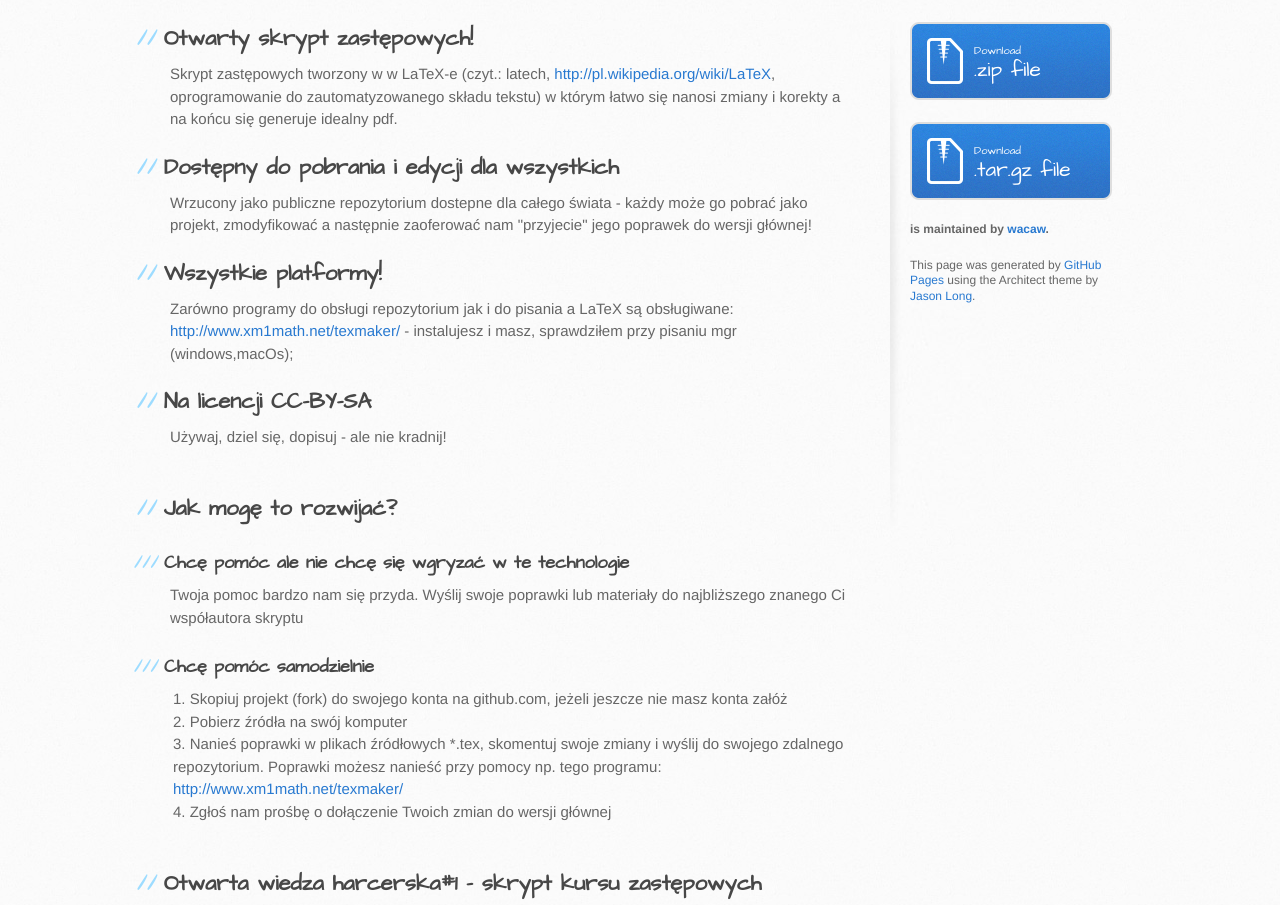
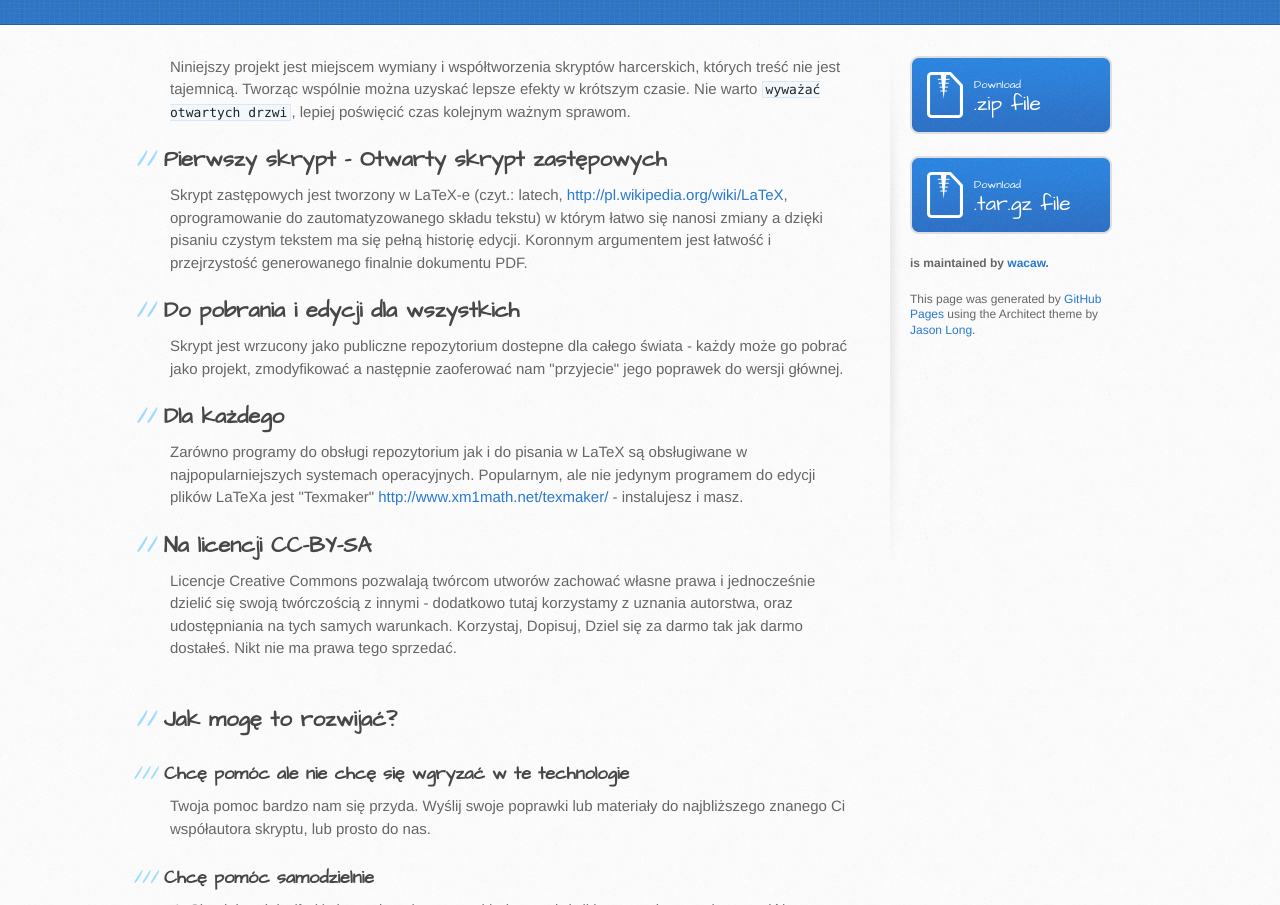
Before and after one commit to wacaw/otwartawiedzaharcerska, a plain HTML site: page index.html in a window 1280 px wide. Shown: the part 282-1187 px from the top of the page. Drawn offline with Linux system fonts and the light colour scheme.

Commit message:
Create gh-pages branch via GitHub

```diff
--- a/index.html
+++ b/index.html
@@ -20,7 +20,7 @@
     <header>
       <div class="inner">
         <h1>Otwarta wiedza harcerska</h1>
-        <h2>Otwarta wiedza harcerska#1</h2>
+        <h2>Na początek projektu - skrypt zastępowych</h2>
         <a href="https://github.com/wacaw/otwartawiedzaharcerska" class="button"><small>View project on</small>GitHub</a>
       </div>
     </header>
@@ -28,37 +28,40 @@
     <div id="content-wrapper">
       <div class="inner clearfix">
         <section id="main-content">
-          <h2>Otwarty skrypt zastępowych!</h2>
+          <p>Niniejszy projekt jest miejscem wymiany i współtworzenia skryptów harcerskich, których treść nie jest tajemnicą. Tworząc wspólnie można uzyskać lepsze efekty w krótszym czasie. Nie warto <code>wyważać otwartych drzwi</code>, lepiej poświęcić czas kolejnym ważnym sprawom.  </p>
 
-<p>Skrypt zastępowych tworzony w w LaTeX-e (czyt.: latech, <a href="http://pl.wikipedia.org/wiki/LaTeX">http://pl.wikipedia.org/wiki/LaTeX</a>, oprogramowanie do zautomatyzowanego składu tekstu) w którym łatwo się nanosi zmiany i korekty a na końcu się generuje idealny pdf.</p>
+<h2>Pierwszy skrypt - Otwarty skrypt zastępowych</h2>
 
-<h2>Dostępny do pobrania i edycji dla wszystkich</h2>
+<p>Skrypt zastępowych jest tworzony w LaTeX-e (czyt.: latech, <a href="http://pl.wikipedia.org/wiki/LaTeX">http://pl.wikipedia.org/wiki/LaTeX</a>, oprogramowanie do zautomatyzowanego składu tekstu) w którym łatwo się nanosi zmiany a dzięki pisaniu czystym tekstem ma się pełną historię edycji. Koronnym argumentem jest łatwość i przejrzystość generowanego finalnie dokumentu PDF.</p>
 
-<p>Wrzucony jako publiczne repozytorium dostepne dla całego świata - każdy może go pobrać jako projekt, zmodyfikować a następnie zaoferować nam "przyjecie" jego poprawek do wersji głównej!</p>
+<h2>Do pobrania i edycji dla wszystkich</h2>
 
-<h2>Wszystkie platformy!</h2>
+<p>Skrypt jest wrzucony jako publiczne repozytorium dostepne dla całego świata - każdy może go pobrać jako projekt, zmodyfikować a następnie zaoferować nam "przyjecie" jego poprawek do wersji głównej. </p>
 
-<p>Zarówno programy do obsługi repozytorium jak i do pisania a LaTeX są obsługiwane: <a href="http://www.xm1math.net/texmaker/">http://www.xm1math.net/texmaker/</a> - instalujesz i masz, sprawdziłem przy pisaniu mgr (windows,macOs);</p>
+<h2>Dla każdego</h2>
+
+<p>Zarówno programy do obsługi repozytorium jak i do pisania w LaTeX są obsługiwane w najpopularniejszych systemach operacyjnych. Popularnym, ale nie jedynym programem do edycji plików LaTeXa jest "Texmaker" <a href="http://www.xm1math.net/texmaker/">http://www.xm1math.net/texmaker/</a> - instalujesz i masz.</p>
 
 <h2>Na licencji CC-BY-SA</h2>
 
-<p>Używaj, dziel się, dopisuj - ale nie kradnij!</p>
+<p>Licencje Creative Commons pozwalają twórcom utworów zachować własne prawa i jednocześnie dzielić się swoją twórczością z innymi - dodatkowo tutaj korzystamy z uznania autorstwa, oraz udostępniania na tych samych warunkach.
+Korzystaj, Dopisuj, Dziel się za darmo tak jak darmo dostałeś. Nikt nie ma prawa tego sprzedać.</p>
 
 <hr><h2>Jak mogę to rozwijać?</h2>
 
 <h3>Chcę pomóc ale nie chcę się wgryzać w te technologie</h3>
 
-<p>Twoja pomoc bardzo nam się przyda. Wyślij swoje poprawki lub materiały do najbliższego znanego Ci współautora skryptu</p>
+<p>Twoja pomoc bardzo nam się przyda. Wyślij swoje poprawki lub materiały do najbliższego znanego Ci współautora skryptu, lub prosto do nas.</p>
 
 <h3>Chcę pomóc samodzielnie</h3>
 
 <ol>
-<li>Skopiuj projekt (fork) do swojego konta na github.com, jeżeli jeszcze nie masz konta załóż</li>
-<li>Pobierz źródła na swój komputer</li>
-<li>Nanieś poprawki w plikach źródłowych *.tex, skomentuj swoje zmiany i wyślij do swojego zdalnego repozytorium. Poprawki możesz nanieść przy pomocy np. tego programu: <a href="http://www.xm1math.net/texmaker/">http://www.xm1math.net/texmaker/</a>
+<li>Skopiuj projekt (fork) do swojego konta na github.com, jeżeli jeszcze nie masz konta załóż.</li>
+<li>Pobierz źródła na swój komputer - warto skorzystać z aplikacji github'a (linki w stópce strony)</li>
+<li>Otwórz pliki np. w Texmaker'rze(<a href="http://www.xm1math.net/texmaker/">http://www.xm1math.net/texmaker/</a>), nanieś poprawki w plikach źródłowych *.tex. Zapisz zmiany także w swoim repozytorium.<br>
 </li>
-<li>Zgłoś nam prośbę o dołączenie Twoich zmian do wersji głównej</li>
-</ol><hr><h2>Otwarta wiedza harcerska#1 - skrypt kursu zastępowych</h2>
+<li>Zgłoś nam prośbę o dołączenie Twoich zmian do wersji głównej (pull request)</li>
+</ol><hr><h2>Źródło pomysłu</h2>
 
 <p>O co chodzi? Już tłumaczę. Prowadzę teraz kurs zastępowych i chciałem na jego koniec dać zastępowym podsumowanie tych wszystkich zajęć w postaci takiego vademecum. W zakamarkach komputera znalazłem stare skrypty - najciekawszy z wspólnego kursu I i II Poznańskiego Hufca sprzed paru lat.
 Nie będę tego robić sam, na pewno pomoże mi w tym oboźny kursu(a może i ktoś jeszcze) stąd chciałem to robić to na zasadzie współdzielenia dokumentu. </p>
```
Also changed, not shown: params.json (+1 -1 lines).
